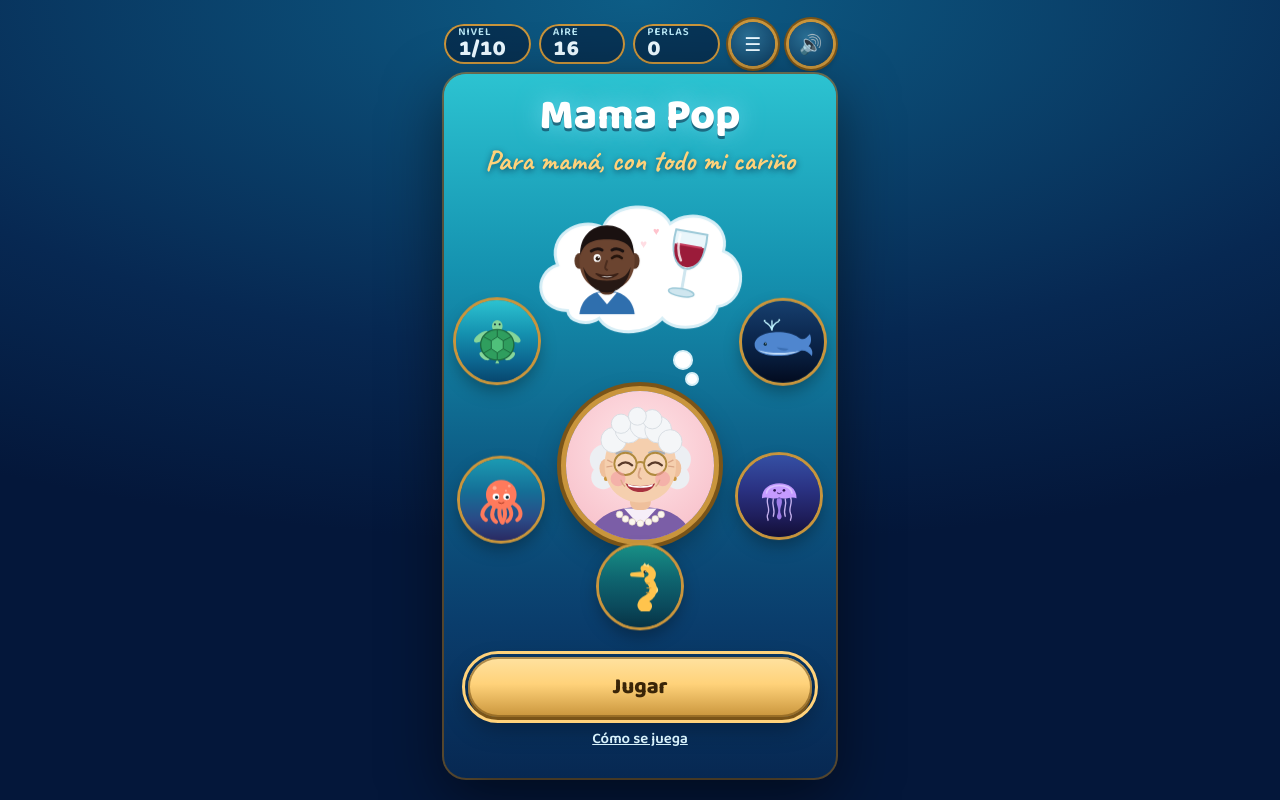
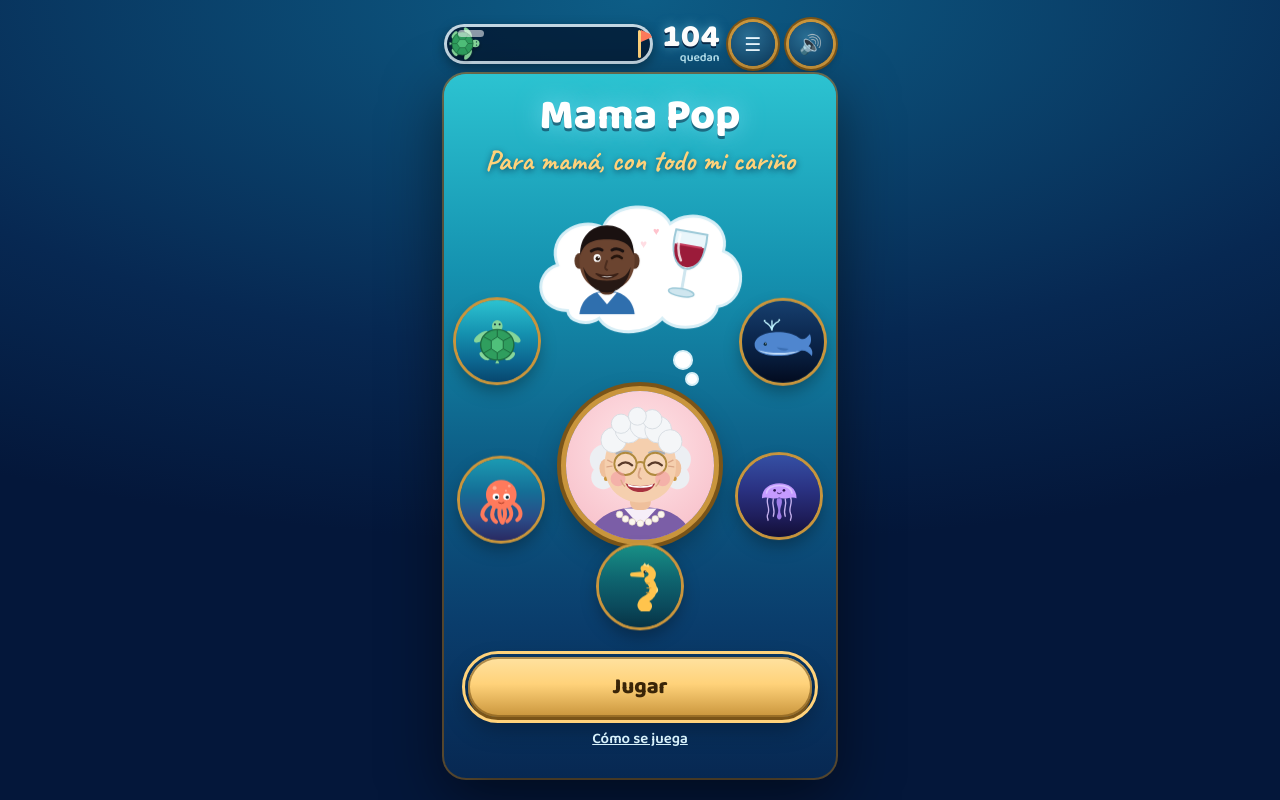
Before and after one commit to blaudev/mama-pop, a website with bundled scripts: page index.html in a window 1280 px wide. Built offline with nearby package versions, Linux system fonts and the light colour scheme; animation ran at ten frames a second.

```diff
--- a/index.html
+++ b/index.html
@@ -25,9 +25,12 @@
   <body>
     <main class="app">
       <header class="hud">
-        <div class="stat"><span class="label">Nivel</span><span id="level" class="value">1</span></div>
-        <div class="stat"><span class="label">Aire</span><span id="shots" class="value">0</span></div>
-        <div class="stat"><span class="label">Perlas</span><span id="score" class="value">0</span></div>
+        <div id="tank" class="tank" role="progressbar" aria-label="Burbujas rotas" aria-valuemin="0" aria-valuemax="100" aria-valuenow="0">
+          <div id="tank-water" class="tank-water"></div>
+          <span id="tank-swimmer" class="tank-swimmer" aria-hidden="true"></span>
+          <span class="tank-flag" aria-hidden="true"></span>
+        </div>
+        <div class="left"><span id="left" class="left-value">0</span><span class="left-label">quedan</span></div>
         <button id="maps" class="icon-btn" type="button" aria-label="Volver a los niveles">☰</button>
         <button id="mute" class="icon-btn" type="button" aria-label="Silenciar">🔊</button>
       </header>
--- a/src/game.js
+++ b/src/game.js
@@ -2,6 +2,7 @@ import {
   placeBubble,
   isEmpty,
   colorsOnBoard,
+  bubblesLeft,
   cellCenter,
   rowHeight,
   simulateShot,
@@ -646,9 +647,10 @@ canvas.height = H * DPR;
 ctx.setTransform(DPR, 0, 0, DPR, 0, 0);
 
 const ui = {
-  score: document.getElementById('score'),
-  level: document.getElementById('level'),
-  shots: document.getElementById('shots'),
+  tank: document.getElementById('tank'),
+  tankWater: document.getElementById('tank-water'),
+  swimmer: document.getElementById('tank-swimmer'),
+  left: document.getElementById('left'),
   mute: document.getElementById('mute'),
   maps: document.getElementById('maps'),
   // un botón por bola especial, en la fila de iconos bajo el lanzador
@@ -734,6 +736,7 @@ function ensureColorsValid() {
 function startLevel(index) {
   state.levelIndex = index;
   state.grid = parseMap(LEVELS[index].map);
+  state.startBubbles = bubblesLeft(state.grid);
   state.gridVersion = (state.gridVersion || 0) + 1;
   state.score = 0;
   state.shots = 0;
@@ -777,12 +780,30 @@ function finishIntro() {
 
 const shotsLeft = () => LEVELS[state.levelIndex].shots - state.shots;
 
+/**
+ * La pecera de arriba: el animal de la temática nada hacia la bandera según
+ * las burbujas rotas, y a la derecha se ven las que quedan.
+ */
 function updateHud() {
-  ui.score.textContent = state.score;
-  ui.level.textContent = `${LEVELS[state.levelIndex].number}/${LEVELS_PER_THEME}`;
-  const left = shotsLeft();
-  ui.shots.textContent = left;
-  ui.shots.classList.toggle('warn', left <= 5);
+  const left = state.grid ? bubblesLeft(state.grid) : 0;
+  const total = state.startBubbles || left || 1;
+  const done = Math.min(1, Math.max(0, 1 - left / total));
+  const key = THEMES[themeOf(state.levelIndex)].key;
+  if (ui.swimmer.dataset.key !== key) {
+    ui.swimmer.dataset.key = key;
+    ui.swimmer.innerHTML = animalSvg(key, THEMES[themeOf(state.levelIndex)].name);
+    ui.swimmer.className = `tank-swimmer face-${THEME_ART[key].facing}`;
+  }
+  // el agua llena el tubo y el animal va por delante, hasta la bandera
+  ui.tankWater.style.width = `calc(${done} * (100% - 6px))`;
+  ui.swimmer.style.left = `min(calc(100% - 62px), max(4px, calc(${done} * (100% - 6px) - 34px)))`;
+  ui.tank.setAttribute('aria-valuenow', String(Math.round(done * 100)));
+  if (ui.left.textContent !== String(left)) {
+    ui.left.textContent = left;
+    ui.left.classList.remove('bump');
+    void ui.left.offsetWidth; // reinicia la animación
+    ui.left.classList.add('bump');
+  }
   updateSpecials();
   ui.mute.textContent = sfx.muted ? '🔇' : '🔊';
   ui.mute.setAttribute('aria-label', sfx.muted ? 'Activar sonido' : 'Silenciar');
--- a/src/logic.js
+++ b/src/logic.js
@@ -190,6 +190,13 @@ export function lowestOccupiedRow(grid) {
     if (grid.cells[r].some((v) => v != null)) return r;
   }
   return -1;
+}
+
+/** Burbujas que quedan en el tablero (todo lo que hay que romper para ganar, anclas incluidas). */
+export function bubblesLeft(grid) {
+  let n = 0;
+  for (const row of grid.cells) for (const v of row) if (v != null) n++;
+  return n;
 }
 
 export function isEmpty(grid) {
--- a/styles.css
+++ b/styles.css
@@ -45,42 +45,150 @@ body {
   padding: 8px 0;
 }
 
-/* ── Barra superior: placas con borde de latón y ojos de buey ── */
+/* ── Barra superior: la pecera ──
+   Un tubo de cristal con agua: el animal de la temática nada hacia la
+   bandera a medida que se rompen burbujas. A la derecha, las que quedan. */
 
 .hud {
   width: var(--stage-w);
-  display: grid;
-  grid-template-columns: 1fr 1fr 1fr auto auto;
+  display: flex;
   gap: 8px;
   align-items: center;
 }
 
-.stat {
-  background: var(--panel);
+.tank {
+  position: relative;
+  flex: 1;
+  min-width: 0;
+  height: 40px;
   border-radius: 999px;
-  padding: 3px 14px;
+  background: rgba(3, 20, 44, 0.75);
+  box-shadow: inset 0 0 0 3px rgba(230, 247, 255, 0.85), 0 4px 12px rgba(0, 0, 0, 0.35);
+  overflow: hidden;
+}
+
+/* brillo del cristal */
+.tank::after {
+  content: '';
+  position: absolute;
+  left: 14px;
+  top: 6px;
+  width: 26px;
+  height: 7px;
+  border-radius: 999px;
+  background: rgba(255, 255, 255, 0.55);
+  pointer-events: none;
+}
+
+.tank-water {
+  position: absolute;
+  inset: 3px auto 3px 3px;
+  width: 0;
+  border-radius: 999px;
+  background: linear-gradient(180deg, #8fdcff 0%, #4fb8ff 45%, #1f7fd0 100%);
+  transition: width 0.5s cubic-bezier(0.3, 1.4, 0.5, 1);
+}
+
+/* olitas en la superficie del agua */
+.tank-water::before {
+  content: '';
+  position: absolute;
+  inset: 0;
+  background: radial-gradient(circle at 10px -2px, transparent 7px, rgba(255, 255, 255, 0.35) 8px, transparent 10px) 0 0 / 20px 12px repeat-x;
+  animation: tank-waves 1.4s linear infinite;
+}
+
+@keyframes tank-waves {
+  to {
+    background-position: 20px 0;
+  }
+}
+
+.tank-swimmer {
+  position: absolute;
+  top: 50%;
+  left: 0;
+  width: 46px;
+  height: 35px;
+  margin-left: -6px;
+  transform: translate(0, -50%);
+  transition: left 0.5s cubic-bezier(0.3, 1.4, 0.5, 1);
+  animation: tank-bob 1.6s ease-in-out infinite;
+  filter: drop-shadow(0 2px 2px rgba(0, 0, 0, 0.35));
+}
+
+.tank-swimmer svg {
+  width: 100%;
+  height: 100%;
+  display: block;
+}
+
+/* mira hacia la bandera, según cómo esté dibujado el animal */
+.tank-swimmer.face-left svg {
+  transform: scaleX(-1);
+}
+
+.tank-swimmer.face-up svg {
+  transform: rotate(90deg);
+}
+
+@keyframes tank-bob {
+  50% {
+    transform: translate(0, -60%) rotate(-4deg);
+  }
+}
+
+.tank-flag {
+  position: absolute;
+  right: 12px;
+  top: 6px;
+  bottom: 6px;
+  width: 3px;
+  background: var(--gold);
+  border-radius: 2px;
+}
+
+.tank-flag::after {
+  content: '';
+  position: absolute;
+  left: 3px;
+  top: 0;
+  border-left: 14px solid #ff7a5c;
+  border-top: 6px solid transparent;
+  border-bottom: 6px solid transparent;
+}
+
+.left {
   display: flex;
   flex-direction: column;
-  line-height: 1.05;
-  box-shadow: inset 0 0 0 2px var(--brass);
+  align-items: flex-end;
+  line-height: 0.9;
+  min-width: 3.2ch;
 }
 
-.label {
-  font-size: 11px;
+.left-value {
+  font-size: 32px;
+  font-weight: 800;
+  color: #fff;
+  font-variant-numeric: tabular-nums;
+  text-shadow: 0 2px 0 rgba(4, 24, 52, 0.8), 0 0 12px rgba(150, 235, 255, 0.5);
+}
+
+.left-value.bump {
+  animation: left-bump 0.35s ease-out;
+}
+
+@keyframes left-bump {
+  40% {
+    transform: scale(1.3);
+    color: var(--gold);
+  }
+}
+
+.left-label {
+  font-size: 12px;
   font-weight: 600;
   color: var(--muted);
-  text-transform: uppercase;
-  letter-spacing: 0.08em;
-}
-
-.value {
-  font-size: 22px;
-  font-weight: 800;
-  font-variant-numeric: tabular-nums;
-}
-
-.value.warn {
-  color: #ff8a9c;
 }
 
 .icon-btn {
```
Also changed, not shown: test/logic.test.js (+11 -0 lines).
